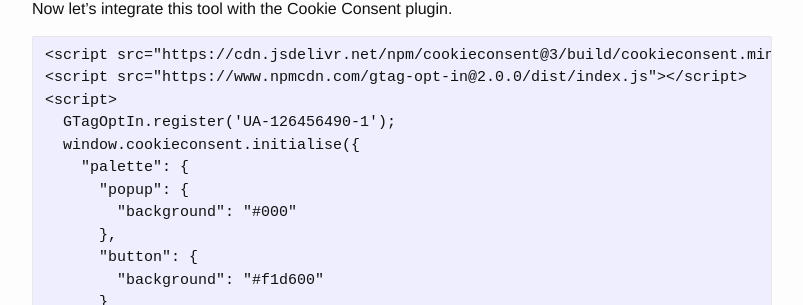
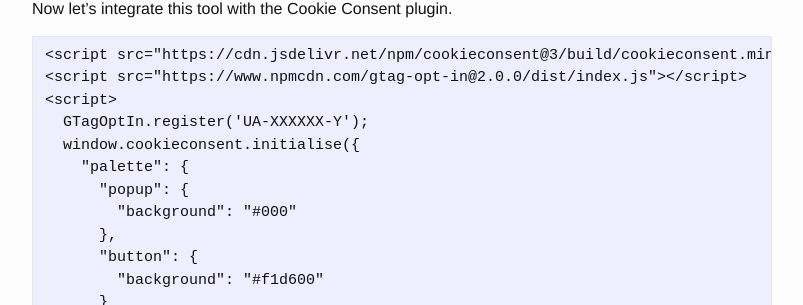
Before and after one commit to luciomartinez/luciomartinez.github.io, a Jekyll site: the page built from _posts/2020-09-09-how-to-implement-google-analytics-with-opt-in.markdown, in a window 1280 px wide and 1400 px high, scrolled down 895 px. Shown: the part 213-518 px from the top of the window, without its empty margins (238-1041 px from the left). Built offline with Jekyll 4.4.1, drawn with Linux system fonts in a browser that asks for light colours; comment, search, counter and statistics services are not loaded; some of the changed text lies outside the part shown.

Commit message:
Remove GA tracking ID from post

```diff
--- a/_posts/2020-09-09-how-to-implement-google-analytics-with-opt-in.markdown
+++ b/_posts/2020-09-09-how-to-implement-google-analytics-with-opt-in.markdown
@@ -49,7 +49,7 @@
 <script src="https://cdn.jsdelivr.net/npm/cookieconsent@3/build/cookieconsent.min.js" data-cfasync="false"></script>
 <script src="https://www.npmcdn.com/gtag-opt-in@2.0.0/dist/index.js"></script>
 <script>
-  GTagOptIn.register('UA-126456490-1');
+  GTagOptIn.register('UA-XXXXXX-Y');
   window.cookieconsent.initialise({
     "palette": {
       "popup": {
```
